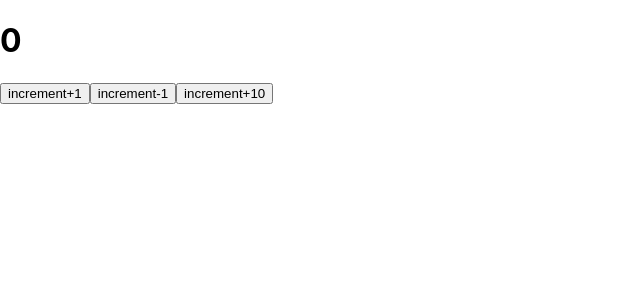
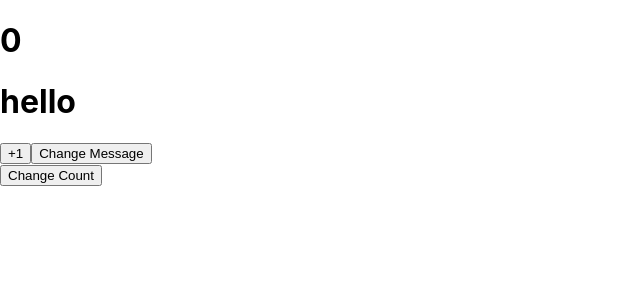
Before and after one commit to YDKD/react-study, a React (Vite) app: page / in a window 1280 px wide. Shown: the top 300 px of the page, without its empty margins (0-640 px from the left). Built offline with nearby package versions, Linux system fonts and the light colour scheme.

Commit message:
feat(hooks): useCallback

```diff
--- /dev/null
+++ b/src/28_hooks/05_useCallback/App.tsx
@@ -0,0 +1,43 @@
+import React, { memo, useCallback } from 'react'
+
+const Child = memo(props => {
+	const { toIcrement } = props
+	console.log('Child render')
+	return (
+		<div>
+			<button onClick={toIcrement}>Change Count</button>
+		</div>
+	)
+})
+
+const App = memo(() => {
+	const [count, setCount] = React.useState(0)
+
+	const [message, setMessage] = React.useState('hello')
+
+	// useCallback的作用：用于优化函数组件，避免函数组件的重复渲染
+	// useCallback的使用场景：比如在函数组件中，如果有一个函数，这个函数是作为子组件的props传递给子组件的，那么这个函数就会被重复的创建，这样就会导致子组件的重复渲染，这个时候就可以使用useCallback来优化这个函数，避免函数组件的重复渲染
+	// useCallback的使用方法：useCallback(() => {}, [])，第一个参数是函数，
+	// 第二个参数是依赖项，如果依赖项为空数组，那么这个函数就只会被创建一次，如果依赖项不为空数组，
+	// 那么这个函数就会在依赖项发生变化的时候被重新创建
+	// useCallback的返回值：返回一个函数
+
+    // useCallback中，如果依赖项没有发生变化，则每次函数重新执行的时候，还是会记录上一次的依赖项，这样就会导致函数组件的重复渲染
+
+	const increment = useCallback(() => {
+		console.log('函数重新执行了')
+		setCount(count + 1)
+	}, [count])
+
+	return (
+		<div>
+			<h1>{count}</h1>
+			<h1>{message}</h1>
+			<button onClick={increment}>+1</button>
+			<button onClick={() => setMessage('ls')}>Change Message</button>
+			<Child toIcrement={increment} />
+		</div>
+	)
+})
+
+export default App
--- a/src/main.tsx
+++ b/src/main.tsx
@@ -28,7 +28,7 @@ import { BrowserRouter } from 'react-router-dom'
 // import App from './25_手写connect/App'
 // import App from './26_实现中间件/App'
 // import App from './27_router/App'
-import App from './28_hooks/04_useReducer/App'
+import App from './28_hooks/05_useCallback/App'
 
 import './index.css'
 
```
